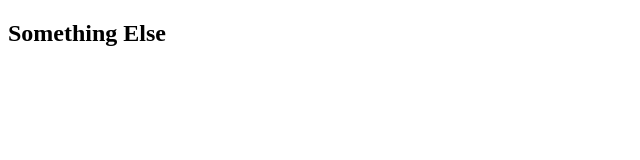
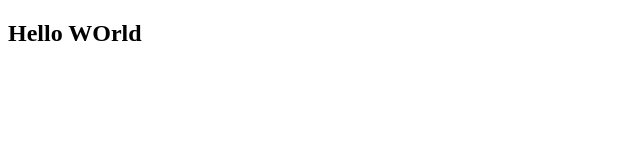
Before and after one commit to EallenCPK/DigitalOceanKubeTest, a plain HTML site: page index.html in a window 1280 px wide. Shown: the full height of the page, 0-640 px from the left. Drawn offline with Linux system fonts and the light colour scheme.

Commit message:
Update index.html

```diff
--- a/index.html
+++ b/index.html
@@ -6,7 +6,7 @@
     <title>Testing</title>
 </head>
 <body>
-    <h2>Something Else
+    <h2>Hello WOrld
     </h2>
 </body>
 
```
